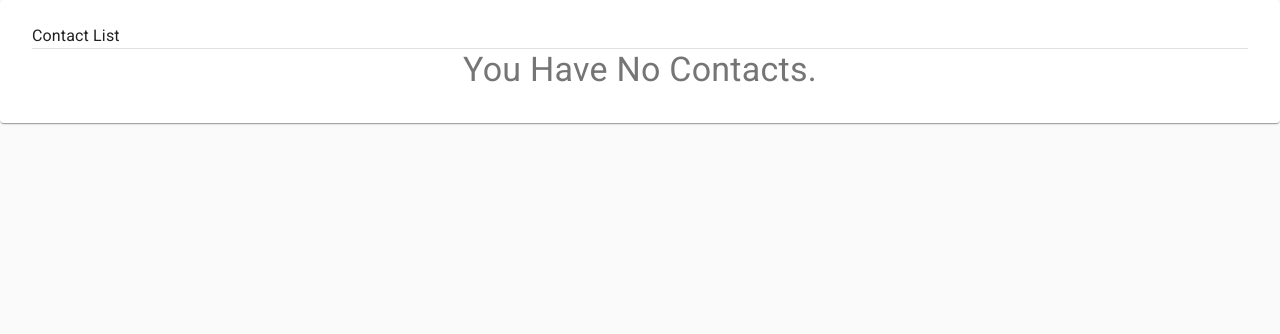
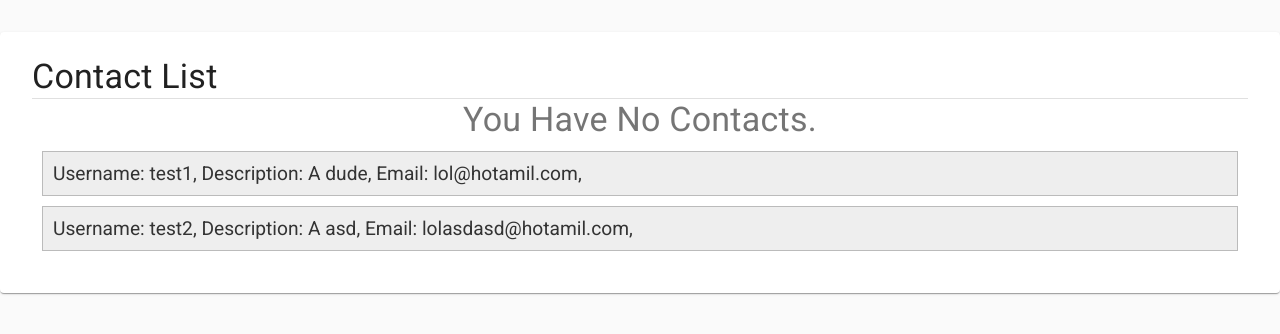
Before and after one commit to Puratinamu/fanlinc, a React (Create React App) app in the folder frontend/: page /viewContacts in a window 1280 px wide. Shown: the top 334 px of the page. Built offline with nearby package versions, Linux system fonts and the light colour scheme; no server answers; the HTML template or start-up script is replaced by a standard one.

Commit message:
Updated View Contacts frontend

```diff
--- a/frontend/src/components/ViewContacts/ContactsList.jsx
+++ b/frontend/src/components/ViewContacts/ContactsList.jsx
@@ -11,8 +11,8 @@ class ContactsList extends React.Component {
     }
 
     render() {
-        // const data = [{"username": "test1", "description": "A dude", "email": "lol@hotamil.com"},
-        //     {"username": "test2", "description": "A asd", "email": "lolasdasd@hotamil.com"}];
+        this.state.contacts = [{"username": "test1", "description": "A dude", "email": "lol@hotamil.com"},
+            {"username": "test2", "description": "A asd", "email": "lolasdasd@hotamil.com"}];
         const listItems = this.state.contacts.map(d => <Contact username={d.username}
                                                                 description={d.description}
                                                                 email={d.email}/>);
--- a/frontend/src/components/ViewContacts/index.jsx
+++ b/frontend/src/components/ViewContacts/index.jsx
@@ -49,6 +49,7 @@ class ViewContacts extends React.Component {
 
         // Needed to change the scope of 'this' in the function
         this.callback = input.callback;
+        this.children = input.children;
     }
 
     componentDidMount() {
@@ -102,14 +103,14 @@ class ViewContacts extends React.Component {
         // }
 
         return (
-            <Box className="cldi-view-contacts-form-container">
+            <Box className="cldi-view-contacts-form-container" container justify='center'>
               <Paper>
                 <Box px={4} pb={4} pt={3}>
                   <Grid container spacing={4} direction="column">
                     {!this.state.loading &&
                       (
                         <Grid item xs={12}>
-                          <Typography component="h3">{ContactsList}</Typography>
+                          <Typography component="h3" variant='h4'>{ContactsList}</Typography>
                           <Divider/>
                             {/*// If there are no contacts, show a message*/}
                             {this.state.contactsList.length === 0 &&
@@ -118,7 +119,7 @@ class ViewContacts extends React.Component {
                                     You Have No Contacts.
                                 </Typography>
                             )}
-                            {!this.state.contactsList.length === 0 &&
+                            {this.state.contactsList.length === 0 &&
                               (
                                 <ContactList/>
                               )
@@ -126,6 +127,7 @@ class ViewContacts extends React.Component {
                         </Grid>
                       )
                     }
+                    {this.children}
                   </Grid>
                 </Box>
               </Paper>
--- a/frontend/src/components/ViewContacts/styles.scss
+++ b/frontend/src/components/ViewContacts/styles.scss
@@ -1,7 +1,22 @@
 .cldi-view-contacts-form-container {
 
-    .cldi-search-field {
-        margin-top: 12px;
+    //.cldi-search-field {
+    //    margin-top: 12px;
+    //}
+    margin-top: 32px;
+    font-family: "Roboto", "Helvetica", "Arial", sans-serif;
+
+    .contact {
+        margin: 10px;
+        padding: 10px;
+        border: 1px solid #bbb;
+        background-color: #eee;
+    }
+
+    .contact span {
+        font-size: 1.2em;
+        text-decoration: none;
+        color: #333;
     }
 
 }
```
